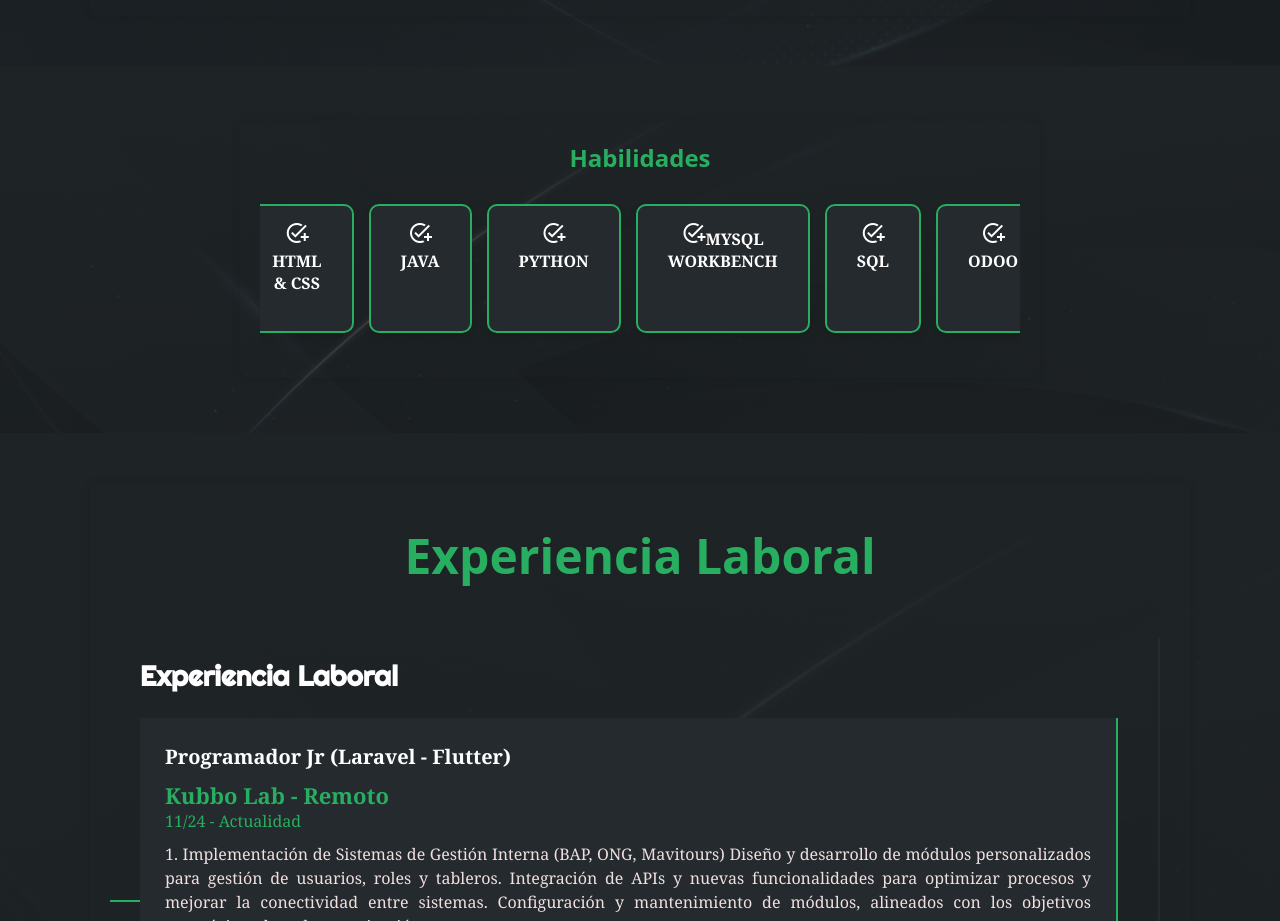
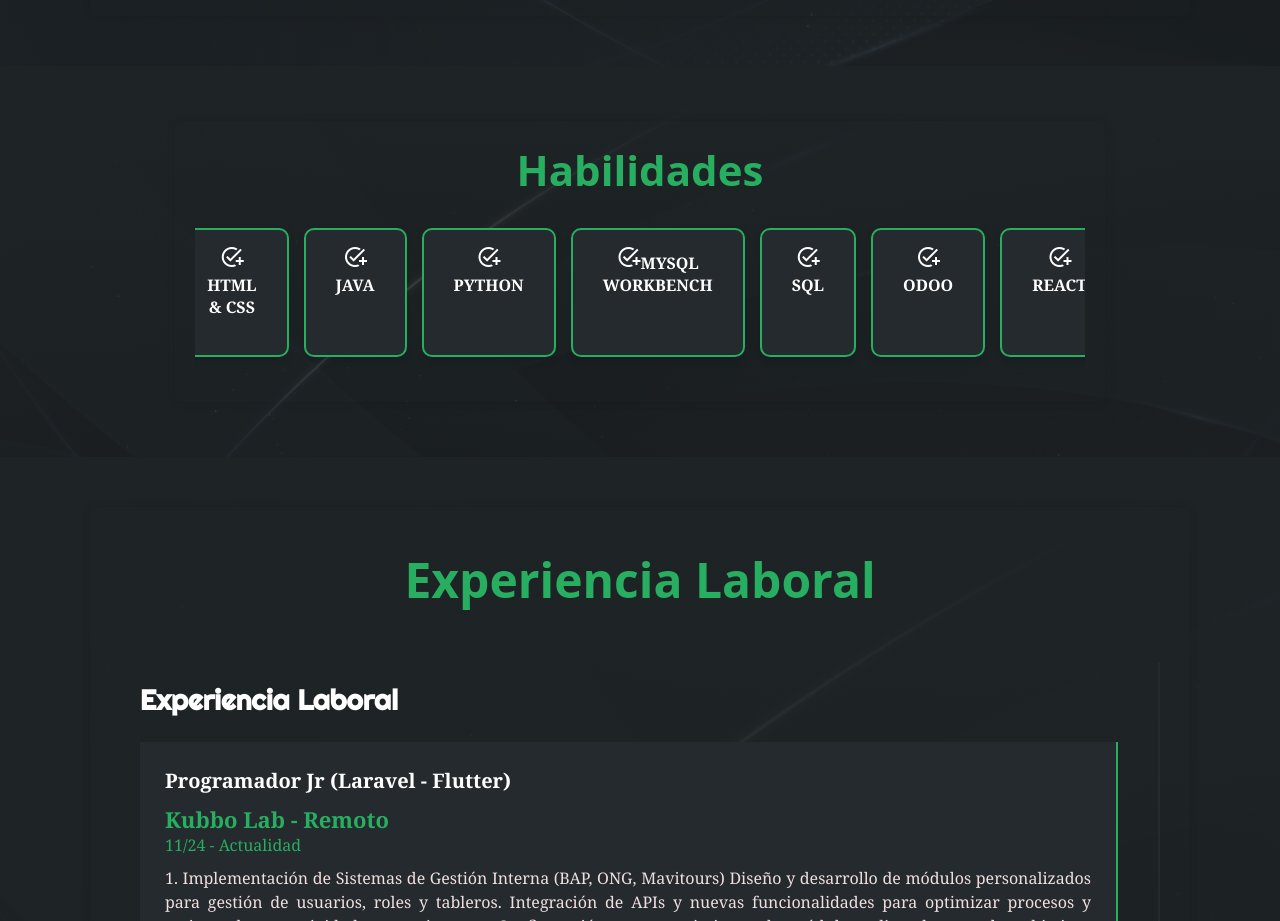
Before and after one commit to Edu-Hernandez/WebHernandez, a plain HTML site: page index.html in a window 1280 px wide. Shown: the part 1640-2561 px from the top of the page. Drawn offline with nearby package versions, Linux system fonts and the light colour scheme; some packages are replaced by stand-ins of ours; a script that the page names is missing.

Commit message:
update content

```diff
--- a/index.html
+++ b/index.html
@@ -284,8 +284,8 @@
     <!-- SECCION SKILLS -->
 
     <section class="skills" id="skills">
-        <div class="contenido-seccion">
-            <h2>Habilidades</h2>
+        <div class="contenido-seccion" style="max-width: 75% !important;">
+            <h2 style="font-size: 42px;">Habilidades</h2>
             <div class="fila">
                 <!-- Technical Skills -->
                 <div class="item der" style="width: 100%;">
```
